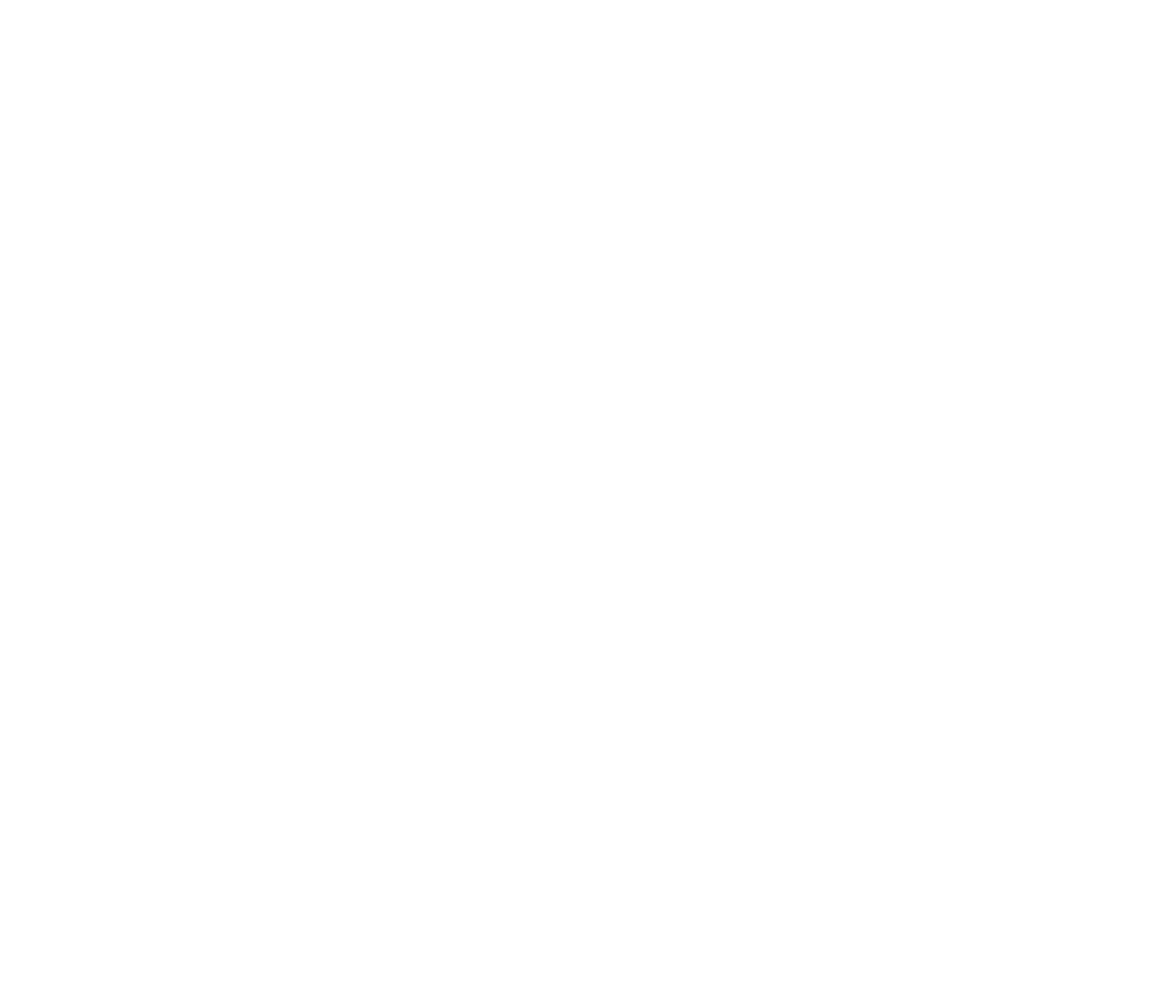
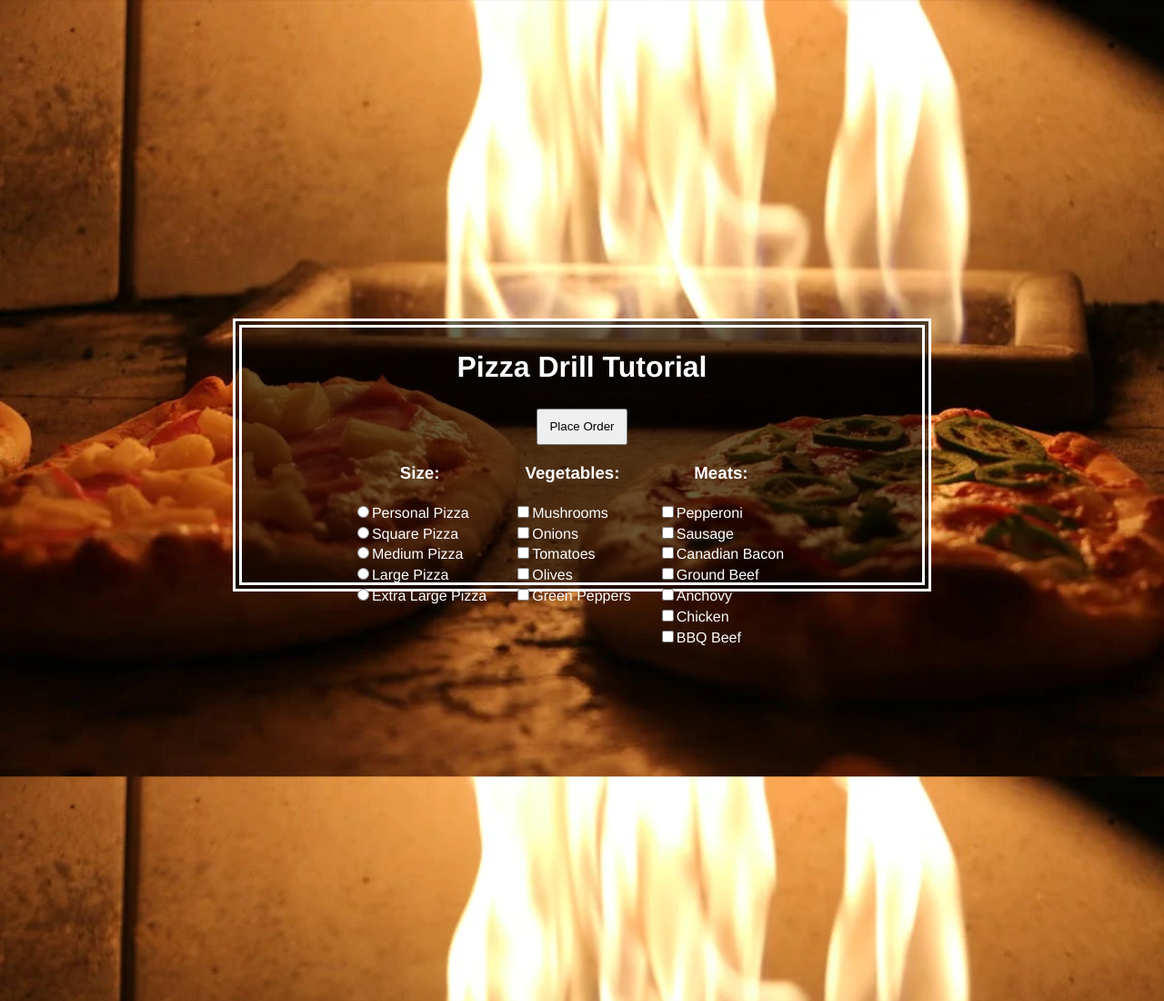
Before and after one commit to mattsingleton2/TTA_Javascript, a plain HTML site: page Pizza_Project/Pizza.html in a window 1280 px wide. Shown: the top 1100 px of the page at 91% size. Before the commit the page ends 800 px from the top, so only its background shows below. Drawn offline with Linux system fonts and the light colour scheme.

Commit message:
Pizza project!

```diff
--- a/Pizza_Project/Pizza.html
+++ b/Pizza_Project/Pizza.html
@@ -6,9 +6,52 @@
     <meta name="viewport" content="width=device-width, initial-scale=1.0">
     <link rel="stylesheet" href="./css/pizza.css">
     <script src="./js/pizza.js" defer></script>
-    <title>Document</title>
+    <title>Pizza Drill Demo</title>
 </head>
 <body>
+    <div id="menuBG">
+        <div id="home">
+            <div class="container">
+                <h1>Pizza Drill Tutorial</h1>
+                <input id="btnOrder" type="button" onclick="getReceipt()" value="Place Order">
+                <div class="cardContainer">
+                    <form>
+                        <div class="card">
+                            <h3>Size:</h3>
+                            <input class="size" type="radio" name="Size" value="Personal Pizza">Personal Pizza<br>
+                            <input class="size" type="radio" name="Size" value="Square Pizza">Square Pizza<br>
+                            <input class="size" type="radio" name="Size" value="Medium Pizza">Medium Pizza<br>
+                            <input class="size" type="radio" name="Size" value="Large Pizza">Large Pizza<br>
+                            <input class="size" type="radio" name="Size" value="Extra Large Pizza">Extra Large Pizza<br>
+                        </div>
+                        <div class="card">
+                            <h3>Vegetables:</h3>
+                            <input class="toppings" type="checkbox" name="Topping" value="Mushrooms">Mushrooms<br>
+                            <input class="toppings" type="checkbox" name="Topping" value="Onions">Onions<br>
+                            <input class="toppings" type="checkbox" name="Topping" value="Tomatoes">Tomatoes<br>
+                            <input class="toppings" type="checkbox" name="Topping" value="Olives">Olives<br>
+                            <input class="toppings" type="checkbox" name="Topping" value="Green Peppers">Green Peppers<br>
+                        </div>
+                        <div class="card">
+                            <h3>Meats:</h3>
+                            <input class="toppings" type="checkbox" name="Topping" value="Pepperoni">Pepperoni<br>
+                            <input class="toppings" type="checkbox" name="Topping" value="Sausage">Sausage<br>
+                            <input class="toppings" type="checkbox" name="Topping" value="Canadian Bacon">Canadian Bacon<br>
+                            <input class="toppings" type="checkbox" name="Topping" value="Ground Beef">Ground Beef<br>
+                            <input class="toppings" type="checkbox" name="Topping" value="Anchovy">Anchovy<br>
+                            <input class="toppings" type="checkbox" name="Topping" value="Chicken">Chicken<br>
+                            <input class="toppings" type="checkbox" name="Topping" value="BBQ Beef">BBQ Beef<br>
+                        </div>
+
+                </div>
+            </div>
+                    <div id="cart">
+                        <div id="showText"></div>
+                        <div id="totalPrice"></div>
+                    </div>
+                </form>
+        </div>
+    </div>
 
 </body>
 </html>
--- a/Pizza_Project/css/pizza.css
+++ b/Pizza_Project/css/pizza.css
@@ -0,0 +1,91 @@
+/*Neat background image, fixed.*/
+#home {
+    background: url('../img/pizzabg.png') no-repeat 50% 50%;
+    background-attachment: fixed;
+    -webkit-background-size: cover;
+    -moz-background-size: cover;
+    -o-background-size: cover;
+    background-size: cover;
+    width: 100%;
+    display: block;
+    height: auto;
+    padding-top: 350px; /*spacer */
+    padding-bottom: 500px;
+    color: #fff;
+    text-align: center;
+}
+
+/*Setting up a flexbox container for easy alignment...*/
+.container {
+    background-color: rgba(0,0,0,0.6);
+    height: 35vh;
+    margin: 0 20% 0 20%;
+    border: 10px double white;
+}
+
+/*This will hold our individual menus*/
+.cardContainer {
+    display: flex;
+    flex-direction: row;
+    align-items: center;
+    justify-content: center;
+}
+
+/*This sets the spacing between those menu items*/
+.card{
+    margin: 0px 30px 0px 0px;
+}
+
+/*Killing default margins and spacing. Adding fonts and some styling */
+body {
+    margin: 0;
+    top: 0;
+    left: 0;
+    font-family: "Helvetica Neue", Helvetica, Arial, sans-serif;
+    line-height: 1.42857143;
+    color:#333;
+    background-color: #fff;
+}
+
+#menuBG {
+    width: 100%;
+    height: 470px;
+}
+
+#totalPrice {
+    width: 200px;
+    height: 190px;
+    margin:0 auto;
+    float: right;
+}
+
+#showText {
+    width: 200px;
+    height: 190px;
+    margin: 0px auto;
+    float: left;
+}
+
+#cart {
+    margin: 0px auto;
+    width: 400px;
+    height: 400px;
+}
+
+#btnOrder {
+    width: 100px;
+    height: 40px;
+}
+
+/*The flex container had the form in it, so this is controlling the direction of the cards*/
+form {
+    display: flex;
+    flex-direction: row;
+    align-items: flex-start;
+    justify-content: space-evenly;
+    text-align: left;
+}
+/* Styling the header in the card containers*/
+form h3 {
+    text-align: center
+}
--- a/Pizza_Project/js/pizza.js
+++ b/Pizza_Project/js/pizza.js
@@ -0,0 +1,56 @@
+function getReceipt() {
+    var text1 = "<h3>You Ordered:</h3>";
+    var runningTotal = 0;
+    var sizeTotal = 0;
+    var sizeArray = document.getElementsByClassName("size");
+    const cartId = document.getElementById("cart");
+    for (var i = 0; i < sizeArray.length; i++) {
+        if (sizeArray[i].checked) {
+            var selectedSize = sizeArray[i].value;
+            text1 = text1+selectedSize+"<br>";
+        }
+    }
+    if (selectedSize === "Personal Pizza") {
+        sizeTotal = 6;
+    } else if (selectedSize === "Square Pizza") {
+        sizeTotal = 8;
+    } else if (selectedSize === "Medium Pizza") {
+        sizeTotal = 10;
+    } else if (selectedSize === "Large Pizza") {
+        sizeTotal = 14;
+    } else if (selectedSize === "Extra Large Pizza") {
+        sizeTotal = 16;
+    }
+    runningTotal = sizeTotal;
+    console.log(selectedSize+" =$"+sizeTotal+".00");
+    console.log("size text1: "+text1);
+    console.log("subtotal: $"+runningTotal+".00");
+    cartId.style.backgroundColor = 'rgba(0,0,0,0.9)';
+    getTopping(runningTotal,text1);
+};
+
+function getTopping(runningTotal, text1) {
+    var toppingTotal = 0;
+    var selectedTopping = [];
+    var toppingArray = document.getElementsByClassName("toppings");
+    for (var j = 0; j < toppingArray.length; j++) {
+        if (toppingArray[j].checked) {
+            selectedTopping.push(toppingArray[j].value);
+            console.log("selected topping item: ("+toppingArray[j].value+") ");
+            text1 = text1+toppingArray[j].value+"<br>";
+        }
+    }
+    var toppingCount = selectedTopping.length;
+    if (toppingCount > 1) {
+        toppingTotal = (toppingCount - 1);
+    } else {
+        toppingTotal = 0;
+    }
+    runningTotal = (runningTotal + toppingTotal);
+    console.log("total selected topping items: "+toppingCount);
+    console.log(toppingCount+" topping - 1 free topping = "+"$"+toppingTotal+".00");
+    console.log("topping text1: "+text1);
+    console.log("Purchase Total: "+"$"+runningTotal+".00");
+    document.getElementById("showText").innerHTML=text1;
+    document.getElementById("totalPrice").innerHTML= "<h3>Your Total: <strong>$"+runningTotal+".00"+"</strong></h3>";
+};
```
Also changed, not shown: Pizza_Project/img/pizzabg.png (added).
